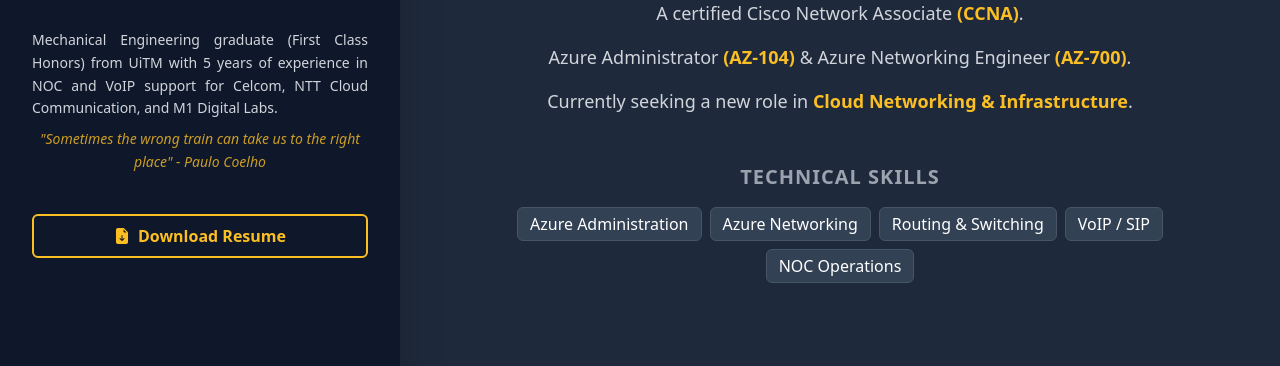
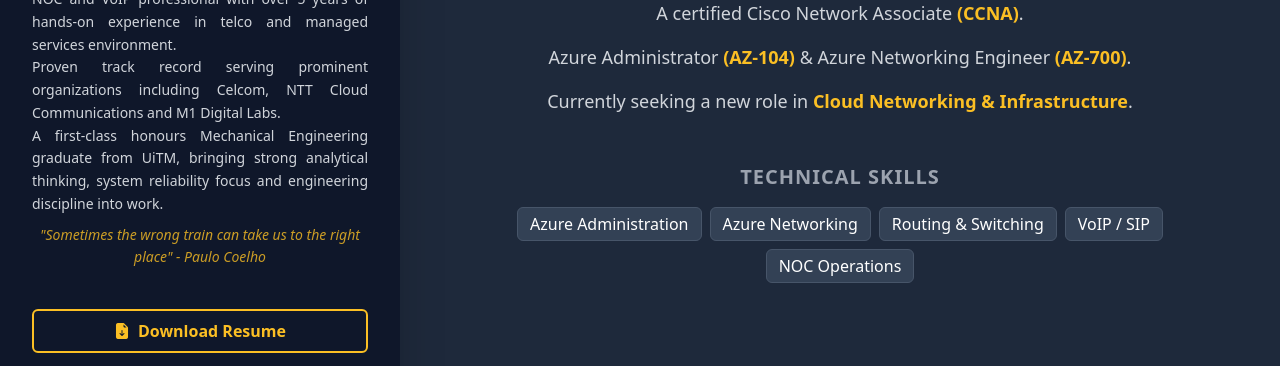
Before and after one commit to MuazAmirruddin/Web-Portfolio-AzureSWA, a plain HTML site: page index.html in a window 1280 px wide. Shown: the part 335-701 px from the top of the page. Drawn offline with nearby package versions, Linux system fonts and the light colour scheme.

Commit message:
Revise About Me in index.html
Updated professional summary to highlight NOC and VoIP expertise, experience, and educational background.

```diff
--- a/index.html
+++ b/index.html
@@ -58,7 +58,9 @@
                 <p class="text-primary font-medium text-sm tracking-widest uppercase text-center">Network Operation Center (NOC) Engineer </p>
 
                 <div class="mt-4 text-justify text-gray-300 text-sm leading-relaxed">
-                    <p>Mechanical Engineering graduate (First Class Honors) from UiTM with 5 years of experience in NOC and VoIP support for Celcom, NTT Cloud Communication, and M1 Digital Labs.</p>
+                    <p>NOC and VoIP professional with over 5 years of hands-on experience in telco and managed services environment.</p>
+                    <p>Proven track record serving prominent organizations including Celcom, NTT Cloud Communications and M1 Digital Labs.</p>
+                    <p>A first-class honours Mechanical Engineering graduate from UiTM, bringing strong analytical thinking, system reliability focus and engineering discipline into work.</p>
                     <p class="mt-2 italic text-primary/80 text-center">"Sometimes the wrong train can take us to the right place" - Paulo Coelho</p>
                 </div>
 
```
